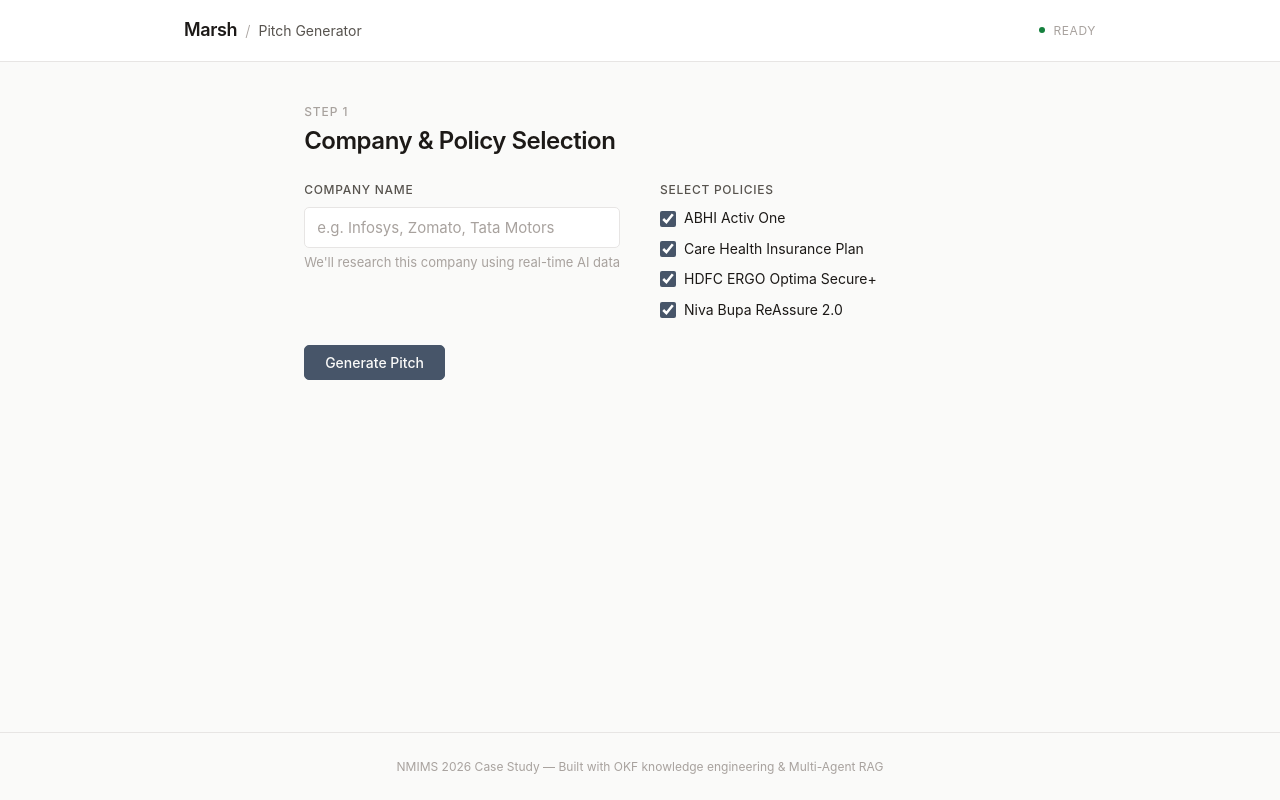
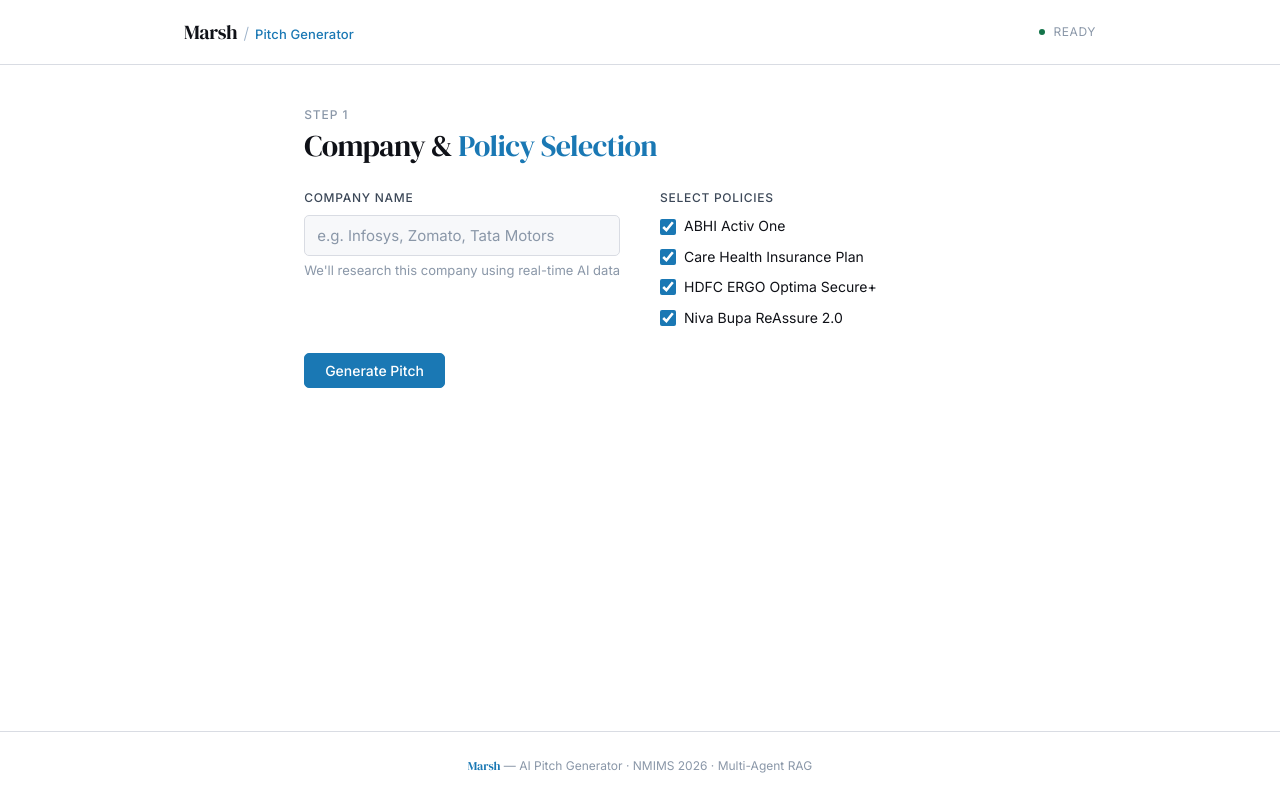
Before and after one commit to AbhiAJ001/Marsh-Case-Study, a plain HTML site: page frontend/index.html in a window 1280 px wide. Drawn offline with Linux system fonts and the light colour scheme; no server answers.

Commit message:
Design: Editorial redesign — DM Serif Display + steel blue palette
Typography:
- Added DM Serif Display (Google Font) for all headings — same bold editorial serif style as reference image
- Inter kept for all body text, labels, buttons
- Section titles: large serif (1.875rem) with black + steel-blue accent split e.g. 'Company [Profile]'
- Slide titles: serif, lighter weight, more editorial
- Brand name in header: now uses DM Serif Display
- Audit stat numbers: large serif in steel blue for visual impact

Palette (from reference image):
  White #FFFFFF — clean page background
  Light gray #F7F8FA — card surfaces
  Steel blue #1A78B4 — primary accent (replaces old warm slate-gray)
  Blue-gray #9AB0C8 — muted decorative tones
  Near-black #0F1117 — body text

Changes:
- CSS tokens completely updated to new palette
- Section title labels, slide numbers, brand-tool now use accent color
- Slide subtitle line now in accent blue (role/context text under title)
- Bullet dots now use accent blue at 60% opacity
- Footer has branded 'Marsh' in serif accent blue
- Progress tracker step icon uses accent blue for running state

```diff
--- a/frontend/css/styles.css
+++ b/frontend/css/styles.css
@@ -1,10 +1,17 @@
-/* ─── Marsh Pitch Generator — Human-Touch Design ───
-   Design rules (from mind.md):
-   - No gradients, glassmorphism, pill buttons, emoji UI
-   - Warm neutrals base, ONE accent color (slate blue)
-   - Inter or system-ui font, left-aligned, generous whitespace
-   - Think: Notion × Linear × Stripe Docs
+/* ─── Marsh Pitch Generator — Editorial Design System ───
+   Palette (from style reference):
+     White      #FFFFFF  — page background
+     Light gray #ECEDF0  — card / surface
+     Blue-gray  #9AB0C8  — decorative / subtle accent
+     Steel blue #1A78B4  — primary accent / headline highlight
+     Near-black #0F1117  — primary text
+   Typography:
+     Headings   — DM Serif Display (editorial serif, large, bold)
+     Body       — Inter (clean sans-serif)
    ─────────────────────────────────────────────────── */
+
+/* ─── Google Fonts ─── */
+@import url('https://fonts.googleapis.com/css2?family=DM+Serif+Display:ital@0;1&family=Inter:wght@300;400;500;600&display=swap');
 
 /* ─── Reset ─── */
 *, *::before, *::after {
@@ -15,51 +22,55 @@
 
 /* ─── Tokens ─── */
 :root {
-    /* Colors — warm neutrals */
-    --bg: #fafaf9;
-    --bg-card: #ffffff;
-    --bg-hover: #f5f5f4;
-    --border: #e7e5e4;
-    --border-subtle: #f0eeec;
+    /* Palette */
+    --bg:            #FFFFFF;
+    --bg-card:       #F7F8FA;
+    --bg-hover:      #ECEDF0;
+    --border:        #D9DCE3;
+    --border-subtle: #ECEDF0;
 
     /* Text hierarchy */
-    --text-primary: #1c1917;
-    --text-secondary: #57534e;
-    --text-tertiary: #a8a29e;
-    --text-inverse: #fafaf9;
+    --text-primary:   #0F1117;
+    --text-secondary: #3C4858;
+    --text-tertiary:  #8A97A8;
+    --text-inverse:   #FFFFFF;
 
-    /* Accent — slate blue, used sparingly */
-    --accent: #475569;
-    --accent-hover: #334155;
-    --accent-light: #f1f5f9;
+    /* Accent — steel blue from palette */
+    --accent:       #1A78B4;
+    --accent-hover: #155F90;
+    --accent-light: #EBF4FB;
+
+    /* Blue-gray muted (palette midpoint) */
+    --accent-muted: #9AB0C8;
 
     /* Status */
-    --success: #15803d;
-    --success-light: #f0fdf4;
-    --warning: #a16207;
-    --warning-light: #fefce8;
-    --error: #b91c1c;
-    --error-light: #fef2f2;
+    --success:       #14744A;
+    --success-light: #EDFAF3;
+    --warning:       #92620A;
+    --warning-light: #FEF9EC;
+    --error:         #B81C1C;
+    --error-light:   #FEF2F2;
 
     /* Typography */
-    --font: 'Inter', -apple-system, BlinkMacSystemFont, 'Segoe UI', system-ui, sans-serif;
-    --font-mono: 'JetBrains Mono', 'Fira Code', 'Consolas', monospace;
+    --font-serif: 'DM Serif Display', 'Georgia', serif;
+    --font:       'Inter', -apple-system, BlinkMacSystemFont, 'Segoe UI', system-ui, sans-serif;
+    --font-mono:  'JetBrains Mono', 'Fira Code', 'Consolas', monospace;
 
     /* Spacing */
-    --space-xs: 0.25rem;
-    --space-sm: 0.5rem;
-    --space-md: 1rem;
-    --space-lg: 1.5rem;
-    --space-xl: 2.5rem;
+    --space-xs:  0.25rem;
+    --space-sm:  0.5rem;
+    --space-md:  1rem;
+    --space-lg:  1.5rem;
+    --space-xl:  2.5rem;
     --space-2xl: 4rem;
 
-    /* Radius — barely there */
+    /* Radius */
     --radius-sm: 3px;
     --radius-md: 5px;
 
-    /* Shadow — minimal */
-    --shadow-sm: 0 1px 2px rgba(0,0,0,0.04);
-    --shadow-md: 0 2px 8px rgba(0,0,0,0.06);
+    /* Shadow */
+    --shadow-sm: 0 1px 2px rgba(15,17,23,0.05);
+    --shadow-md: 0 3px 10px rgba(15,17,23,0.08);
 }
 
 /* ─── Base ─── */
@@ -83,7 +94,7 @@
 /* ─── Header ─── */
 .site-header {
     border-bottom: 1px solid var(--border);
-    background: var(--bg-card);
+    background: var(--bg);
     position: sticky;
     top: 0;
     z-index: 100;
@@ -101,25 +112,28 @@
 .brand {
     display: flex;
     align-items: baseline;
-    gap: var(--space-sm);
+    gap: 0.375rem;
 }
 
 .brand-name {
-    font-size: 1.125rem;
-    font-weight: 600;
+    font-family: var(--font-serif);
+    font-size: 1.25rem;
+    font-weight: 400;
     color: var(--text-primary);
-    letter-spacing: -0.02em;
+    letter-spacing: -0.01em;
 }
 
 .brand-sep {
-    color: var(--text-tertiary);
+    color: var(--accent-muted);
     font-weight: 300;
+    font-size: 1rem;
 }
 
 .brand-tool {
-    font-size: 0.875rem;
-    color: var(--text-secondary);
-    font-weight: 400;
+    font-size: 0.8125rem;
+    color: var(--accent);
+    font-weight: 500;
+    letter-spacing: 0.01em;
 }
 
 .header-meta {
@@ -181,11 +195,17 @@
 }
 
 .section-title {
-    font-size: 1.5rem;
-    font-weight: 600;
+    font-family: var(--font-serif);
+    font-size: 1.875rem;
+    font-weight: 400;
     color: var(--text-primary);
     letter-spacing: -0.02em;
-    line-height: 1.3;
+    line-height: 1.2;
+}
+
+/* Blue highlighted word in section titles — matches reference image style */
+.section-title .title-accent {
+    color: var(--accent);
 }
 
 /* ─── Input Form ─── */
@@ -402,26 +422,29 @@
 }
 
 .slide-number {
-    font-size: 0.75rem;
+    font-size: 0.6875rem;
     text-transform: uppercase;
-    letter-spacing: 0.06em;
-    color: var(--text-tertiary);
+    letter-spacing: 0.1em;
+    color: var(--accent-muted);
     font-weight: 500;
     margin-bottom: var(--space-xs);
 }
 
 .slide-title {
-    font-size: 1.125rem;
-    font-weight: 600;
+    font-family: var(--font-serif);
+    font-size: 1.25rem;
+    font-weight: 400;
     color: var(--text-primary);
     margin-bottom: var(--space-sm);
     letter-spacing: -0.01em;
+    line-height: 1.3;
 }
 
 .slide-subtitle {
     font-size: 0.875rem;
-    color: var(--text-secondary);
+    color: var(--accent);
     margin-bottom: var(--space-md);
+    font-weight: 500;
 }
 
 .slide-bullets {
@@ -445,8 +468,9 @@
     top: 0.65em;
     width: 4px;
     height: 4px;
-    background: var(--text-tertiary);
+    background: var(--accent);
     border-radius: 50%;
+    opacity: 0.6;
 }
 
 .slide-notes {
@@ -516,9 +540,12 @@
 }
 
 .audit-stat-number {
-    font-size: 1.5rem;
-    font-weight: 600;
-    color: var(--text-primary);
+    font-family: var(--font-serif);
+    font-size: 2rem;
+    font-weight: 400;
+    color: var(--accent);
+    letter-spacing: -0.02em;
+    line-height: 1;
 }
 
 .audit-stat-label {
--- a/frontend/index.html
+++ b/frontend/index.html
@@ -27,7 +27,7 @@
         <section class="section" id="inputSection">
             <div class="section-header">
                 <span class="section-label">Step 1</span>
-                <h2 class="section-title">Company &amp; Policy Selection</h2>
+                <h2 class="section-title">Company &amp; <span class="title-accent">Policy Selection</span></h2>
             </div>
 
             <div class="input-grid">
@@ -102,7 +102,7 @@
         <section class="section hidden" id="profileSection">
             <div class="section-header">
                 <span class="section-label">Step 2</span>
-                <h2 class="section-title">Company Profile</h2>
+                <h2 class="section-title">Company <span class="title-accent">Profile</span></h2>
             </div>
             <div id="profileContent" class="profile-card">
                 <!-- Populated by JS -->
@@ -113,7 +113,7 @@
         <section class="section hidden" id="pitchSection">
             <div class="section-header">
                 <span class="section-label">Step 3</span>
-                <h2 class="section-title" id="pitchTitle">Generated Pitch</h2>
+                <h2 class="section-title" id="pitchTitle">Generated <span class="title-accent">Pitch</span></h2>
             </div>
 
             <div id="slidesContainer" class="slides-container">
@@ -134,7 +134,7 @@
         <section class="section hidden" id="auditSection">
             <div class="section-header">
                 <span class="section-label">Step 4</span>
-                <h2 class="section-title">Content Audit</h2>
+                <h2 class="section-title">Content <span class="title-accent">Audit</span></h2>
             </div>
 
             <div id="auditSummary" class="audit-summary">
@@ -157,7 +157,7 @@
 
     <!-- Footer -->
     <footer class="site-footer">
-        <p>NMIMS 2026 Case Study — Built with OKF knowledge engineering &amp; Multi-Agent RAG</p>
+        <p><strong style="color:var(--accent);font-family:var(--font-serif);font-weight:400;">Marsh</strong> &mdash; AI Pitch Generator &middot; NMIMS 2026 &middot; Multi-Agent RAG</p>
     </footer>
 
     <script src="/js/app.js"></script>
```
